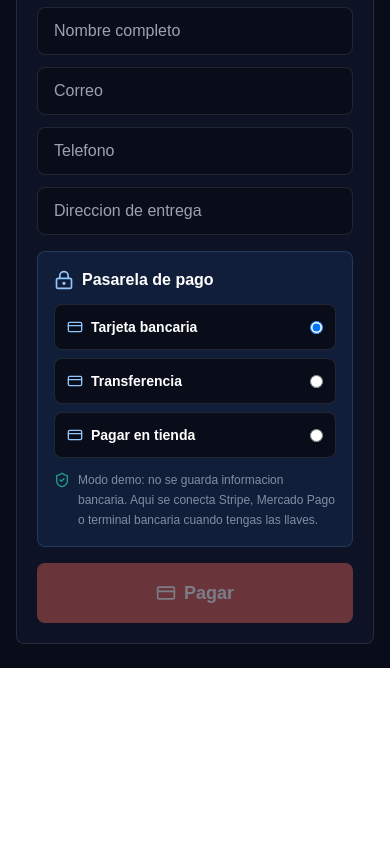
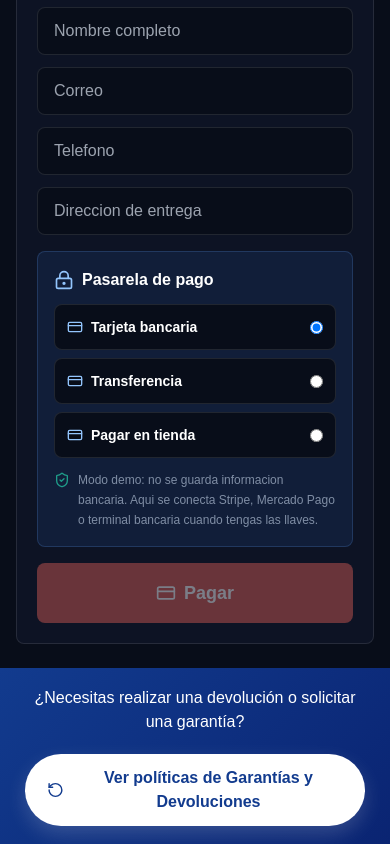
Before and after one commit to worldcamsoporte20/PagwebWcam, a Next.js app in the folder apps/web/: page /carrito in a window 390 px wide. Shown: the part 1495-2339 px from the top of the page. Before the commit the page ends 2163 px from the top, so only its background shows below. Built offline with nearby package versions, Linux system fonts and the light colour scheme.

Commit message:
Actualizacion estilos y componentes

```diff
--- a/apps/web/src/app/carrito/page.tsx
+++ b/apps/web/src/app/carrito/page.tsx
@@ -13,6 +13,7 @@ import {
 } from "lucide-react";
 import { FormEvent, useEffect, useMemo, useState } from "react";
 import SiteHeader from "../../components/SiteHeader";
+import SiteFooter from "../../components/SiteFooter";
 import {
   clearCart,
   EcommerceCartItem,
@@ -220,6 +221,7 @@ export default function CarritoPage() {
           </form>
         </aside>
       </section>
+      <SiteFooter />
     </main>
   );
 }
--- a/apps/web/src/app/catalogo/page.tsx
+++ b/apps/web/src/app/catalogo/page.tsx
@@ -16,8 +16,10 @@ import {
 } from "lucide-react";
 import { useEffect, useMemo, useState } from "react";
 import SiteHeader from "../../components/SiteHeader";
+import SiteFooter from "../../components/SiteFooter";
 import { addCartItem } from "../../lib/cart";
 import { SALES_DRAFT_UPDATED_EVENT, addProductToSalesDraft, readSalesDraftItems, updateSalesDraftItemQty } from "../../lib/salesDraft";
+
 
 type CatalogProduct = {
   id?: number;
@@ -401,8 +403,9 @@ export default function CatalogoPage() {
   const salesDraftTotalQty = Object.values(salesDraftQtyByVariant).reduce((sum, qty) => sum + qty, 0);
 
   return (
-    <main className="min-h-screen bg-[#080d19] text-white">
+    <>
       <SiteHeader active="catalogo" />
+      <main className="min-h-screen bg-[#080d19] text-white">
 
       <section className="border-b border-white/10 bg-[#0b1020]">
         <div className="mx-auto max-w-[1800px] px-4 py-3 lg:px-6 lg:py-4">
@@ -745,6 +748,8 @@ export default function CatalogoPage() {
           ) : null}
         </a>
       ) : null}
-    </main>
+      </main>
+      <SiteFooter />
+    </>
   );
 }
--- a/apps/web/src/app/facturacion/page.tsx
+++ b/apps/web/src/app/facturacion/page.tsx
@@ -10,10 +10,14 @@ import {
     Clock3,
     HeartHandshake,
 } from "lucide-react";
+import SiteHeader from "../../components/SiteHeader";
+import SiteFooter from "../../components/SiteFooter";
 
 export default function Facturacion() {
     return (
-        <main className="facturacion-container">
+        <>
+            <SiteHeader active="home" />
+            <main className="facturacion-container">
 
             {/* Hero */}
             <section className="facturacion-hero">
@@ -277,5 +281,7 @@ export default function Facturacion() {
             </section>
 
         </main>
+            <SiteFooter />
+        </>
     );
 }
--- a/apps/web/src/app/globals.css
+++ b/apps/web/src/app/globals.css
@@ -2072,3 +2072,84 @@ select {
     min-height: 550px;
   }
 }
+
+/*=========================================================
+                WARRANTY BAR
+=========================================================*/
+
+.warranty-bar{
+    width:100%;
+    background:linear-gradient(135deg,#123B8E,#0a2472);
+    padding:18px 20px;
+}
+
+.warranty-content{
+    max-width:1200px;
+    margin:auto;
+    display:flex;
+    justify-content:space-between;
+    align-items:center;
+    gap:20px;
+}
+
+.warranty-text{
+    color:#fff;
+    font-size:1rem;
+    font-weight:500;
+    margin:0;
+}
+
+.warranty-btn{
+    display:inline-flex;
+    align-items:center;
+    gap:10px;
+    background:#fff;
+    color:#123B8E;
+    text-decoration:none;
+    font-weight:700;
+    padding:12px 22px;
+    border-radius:50px;
+    transition:.3s;
+    box-shadow:0 8px 20px rgba(240, 239, 239, 0.18);
+}
+
+.warranty-btn:hover{
+    background:#E53935;
+    color:#fff;
+    transform:translateY(-2px);
+}
+
+.warranty-btn svg{
+    transition:.3s;
+}
+
+.warranty-btn:hover svg{
+    transform:rotate(-20deg);
+}
+
+/*================ RESPONSIVE ================*/
+
+@media(max-width:768px){
+
+    .warranty-content{
+        flex-direction:column;
+        text-align:center;
+    }
+
+    .warranty-text{
+    color:#fff;
+    font-size:1rem;
+    font-weight:500;
+    margin:0;
+}
+
+    .warranty-btn{
+        width:100%;
+        justify-content:center;
+        max-width:340px;
+    }
+
+}
+.warranty-bar p{
+    color:#fff;
+}
--- a/apps/web/src/app/page.tsx
+++ b/apps/web/src/app/page.tsx
@@ -28,6 +28,7 @@ import AntiGravityPtz from "../components/AntiGravityPtz";
 import BrandCarousel from "../components/BrandCarousel";
 import SiteHeader from "../components/SiteHeader";
 import TikTokVideos from "@/components/TikTokVideos";
+import SiteFooter from "@/components/SiteFooter";
 
 type CatalogProduct = {
   id?: number;
@@ -519,7 +520,7 @@ export default function Homeicon() {
           </div>
         </div>
       </section>
-
+          <SiteFooter/>
       <a
         className="fixed bottom-5 right-5 z-50 flex h-14 w-14 items-center justify-center rounded-full bg-blue-700 text-white shadow-soft"
         href="tel:2216531107"
--- a/apps/web/src/app/poli_garantia/page.tsx
+++ b/apps/web/src/app/poli_garantia/page.tsx
@@ -9,10 +9,14 @@ import {
   TriangleAlert,
   BadgeCheck,
 } from "lucide-react";
+import SiteHeader from "../../components/SiteHeader";
+import SiteFooter from "../../components/SiteFooter";
 
 export default function GarantiasPage() {
   return (
-    <main className="garantia-container">
+    <>
+      <SiteHeader active="home" />
+      <main className="garantia-container">
 
       {/*================ HERO ===============*/}
     <section className="garantia-hero">
@@ -384,7 +388,8 @@ export default function GarantiasPage() {
       </section>
 
     </main>
-
+    <SiteFooter />
+    </>
   );
 
 }
--- a/apps/web/src/app/promociones/page.tsx
+++ b/apps/web/src/app/promociones/page.tsx
@@ -13,6 +13,7 @@ import {
   Video,
 } from "lucide-react";
 import SiteHeader from "../../components/SiteHeader";
+import SiteFooter from "../../components/SiteFooter";
 
 type AdvisorProduct = {
   name: string;
@@ -153,8 +154,9 @@ export default function PromocionesPage() {
   }
 
   return (
-    <main className="min-h-screen bg-[#080d19] text-white">
+    <>
       <SiteHeader active="promociones" />
+      <main className="min-h-screen bg-[#080d19] text-white">
 
       <section className="relative overflow-hidden border-b border-white/10 bg-[#0b1020] text-white">
         <div className="absolute inset-0 opacity-25 tech-grid" />
@@ -417,6 +419,8 @@ export default function PromocionesPage() {
         </div>
       </section>
     </main>
+      <SiteFooter />
+    </>
   );
 }
 
--- /dev/null
+++ b/apps/web/src/components/SiteFooter.tsx
@@ -0,0 +1,25 @@
+"use client";
+
+import Link from "next/link";
+import { RotateCcw } from "lucide-react";
+
+export default function WarrantyBar() {
+  return (
+    <section className="warranty-bar">
+
+      <div className="warranty-content">
+
+        <p className="warranty-text">
+          ¿Necesitas realizar una devolución o solicitar una garantía?
+        </p>
+
+        <Link href="/poli_garantia" className="warranty-btn">
+          <RotateCcw size={20} />
+          Ver políticas de Garantías y Devoluciones
+        </Link>
+
+      </div>
+
+    </section>
+  );
+}
```
